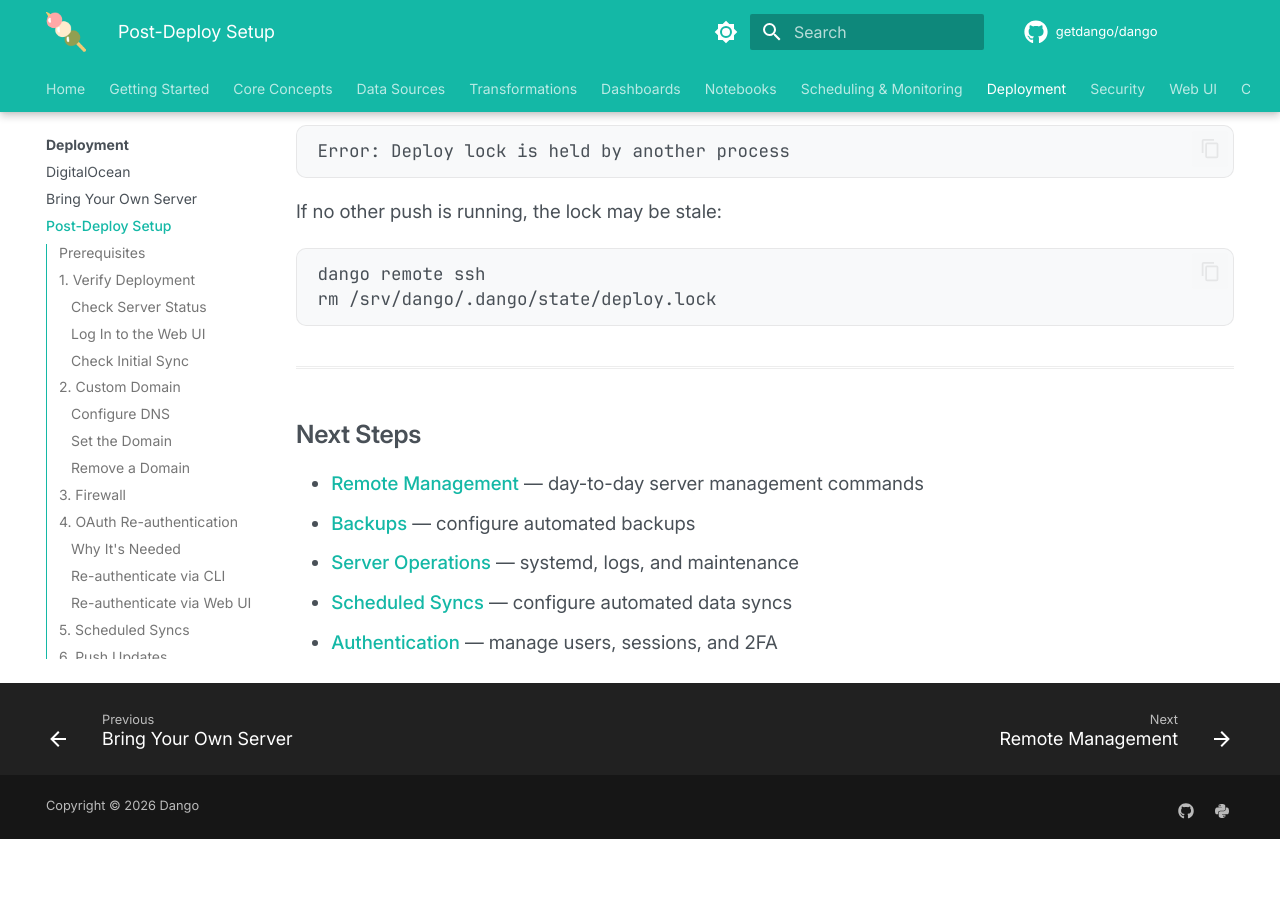
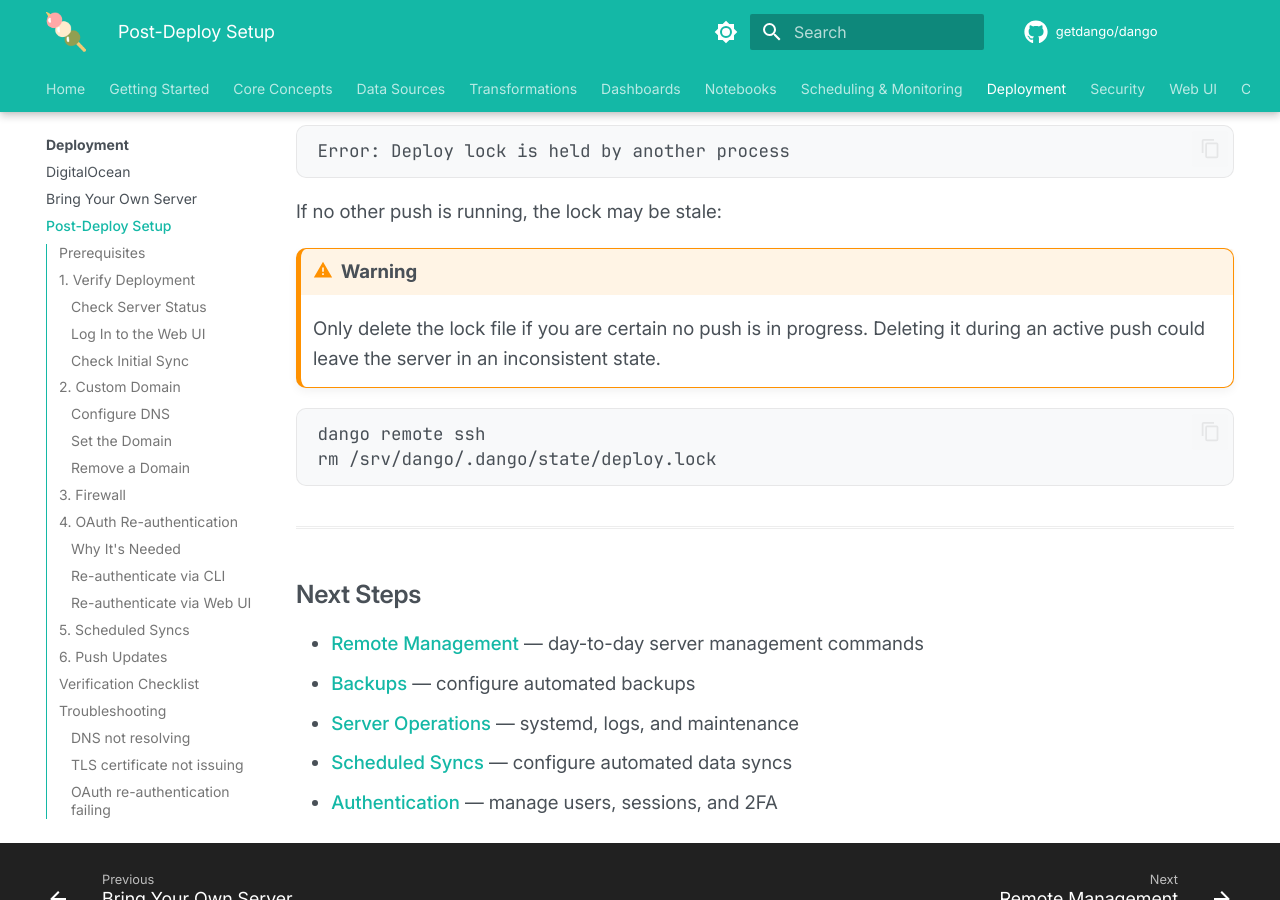
Before and after one commit to getdango/docs, an MkDocs documentation site: the page built from docs/deployment/post-deploy.md, in a window 1280 px wide and 900 px high, scrolled down 8175 px. Built offline with MkDocs 1.6.1 and Material for MkDocs 9.7.7, drawn with Linux system fonts in a browser that asks for light colours; comment, search, counter and statistics services are not loaded; the version menu is left out; before the commit the page ends 9014 px from its top, so only the background shows below that.

Commit message:
docs: separate SSH-in from on-server commands, add deploy lock warning
- Split troubleshooting code blocks so local CLI (dango remote ssh) and
  on-server commands (systemctl, journalctl) are visually distinct
- Add warning admonition before deploy lock deletion advice

Co-Authored-By: Claude Opus 4.6 (1M context) <noreply@anthropic.com>

````diff
--- a/docs/deployment/post-deploy.md
+++ b/docs/deployment/post-deploy.md
@@ -309,6 +309,9 @@ Error: Deploy lock is held by another process
 
 If no other push is running, the lock may be stale:
 
+!!! warning
+    Only delete the lock file if you are certain no push is in progress. Deleting it during an active push could leave the server in an inconsistent state.
+
 ```bash
 dango remote ssh
 rm /srv/dango/.dango/state/deploy.lock
````
Also changed, not shown: docs/deployment/byos.md (+6 -1 lines), docs/deployment/digitalocean.md (+5 -0 lines).
